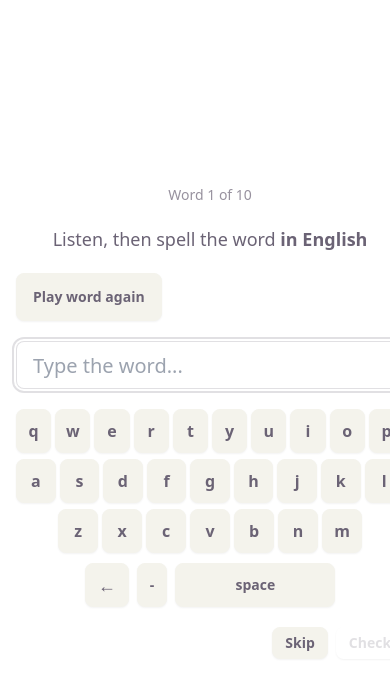
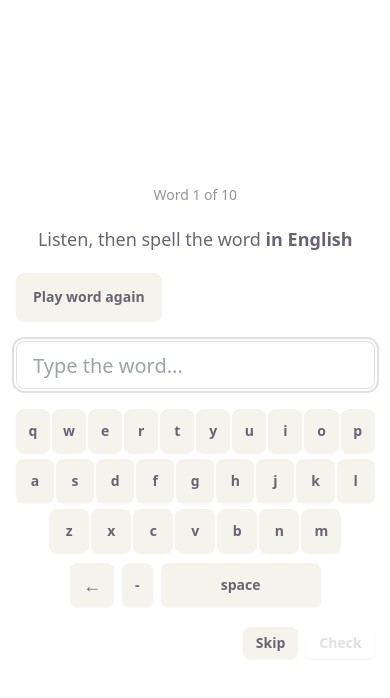
Before and after one commit to richarcher/list, a Vue app: page / in a window 390 px wide. Both pictures are taken after a click on the button "Start quiz". Shown: the top 698 px of the page. Built offline with nearby package versions, Linux system fonts and the light colour scheme.

Commit message:
tweak UI to fit keyboard on mobile views

```diff
--- a/src/components/Quiz.vue
+++ b/src/components/Quiz.vue
@@ -70,7 +70,8 @@ function skip() {
 
 function onKeydown(e) {
   if (e.key === 'Enter') {
-    submit()
+    if (showFeedback.value) nextWord()
+    else submit()
     return
   }
   if (e.key === 'Backspace') {
@@ -126,7 +127,6 @@ function onSoftKey(key) {
         autocapitalize="off"
         spellcheck="false"
         autocorrect="off"
-        :disabled="showFeedback"
         placeholder="Type the word..."
         class="input input-bordered w-full text-xl box-border"
         :class="{
--- a/src/components/SoftKeyboard.vue
+++ b/src/components/SoftKeyboard.vue
@@ -12,12 +12,12 @@ const emit = defineEmits(['key'])
 
 <template>
   <div class="w-full max-w-[28rem] mx-auto py-2 flex flex-col gap-1.5 [touch-action:manipulation]" role="group" aria-label="Keyboard">
-    <div class="flex justify-center gap-1 flex-nowrap">
+    <div class="flex justify-center gap-0.5 sm:gap-1 flex-nowrap">
       <button
         v-for="char in ROW1"
         :key="char"
         type="button"
-        class="btn btn-sm min-w-7 min-h-11 flex-1 max-w-10 text-base select-none"
+        class="btn btn-sm min-w-6 sm:min-w-7 min-h-11 flex-1 max-w-10 text-sm sm:text-base select-none"
         :aria-label="char"
         :disabled="disabled"
         @click="emit('key', char)"
@@ -25,12 +25,12 @@ const emit = defineEmits(['key'])
         {{ char }}
       </button>
     </div>
-    <div class="flex justify-center gap-1 flex-nowrap">
+    <div class="flex justify-center gap-0.5 sm:gap-1 flex-nowrap">
       <button
         v-for="char in ROW2"
         :key="char"
         type="button"
-        class="btn btn-sm min-w-7 min-h-11 flex-1 max-w-10 text-base select-none"
+        class="btn btn-sm min-w-6 sm:min-w-7 min-h-11 flex-1 max-w-10 text-sm sm:text-base select-none"
         :aria-label="char"
         :disabled="disabled"
         @click="emit('key', char)"
@@ -38,12 +38,12 @@ const emit = defineEmits(['key'])
         {{ char }}
       </button>
     </div>
-    <div class="flex justify-center gap-1 flex-nowrap">
+    <div class="flex justify-center gap-0.5 sm:gap-1 flex-nowrap">
       <button
         v-for="char in ROW3"
         :key="char"
         type="button"
-        class="btn btn-sm min-w-7 min-h-11 flex-1 max-w-10 text-base select-none"
+        class="btn btn-sm min-w-6 sm:min-w-7 min-h-11 flex-1 max-w-10 text-sm sm:text-base select-none"
         :aria-label="char"
         :disabled="disabled"
         @click="emit('key', char)"
```
